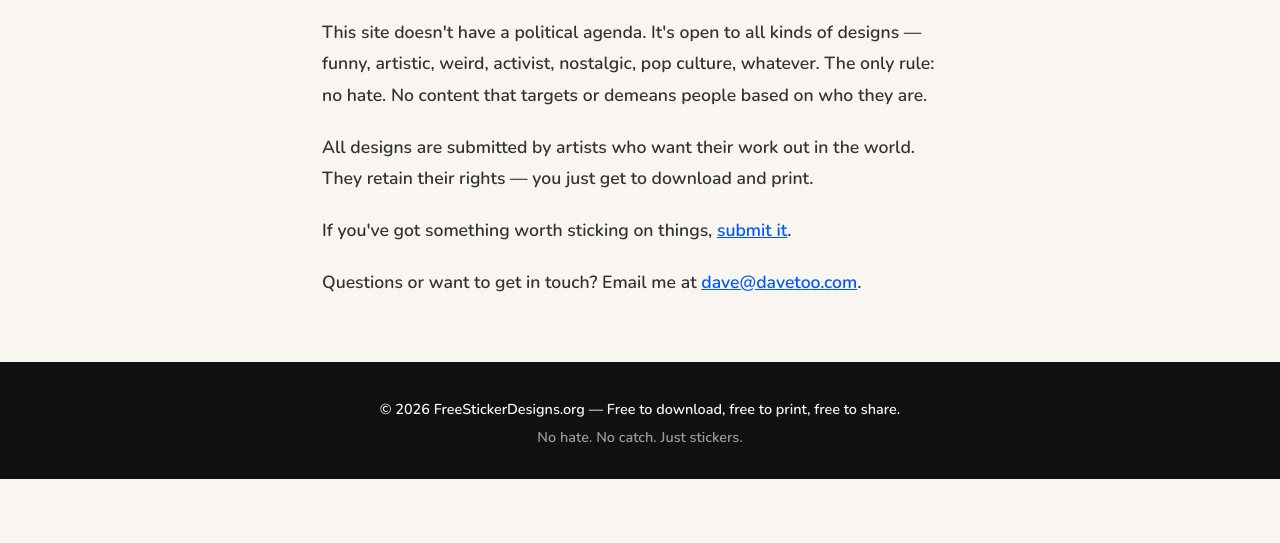
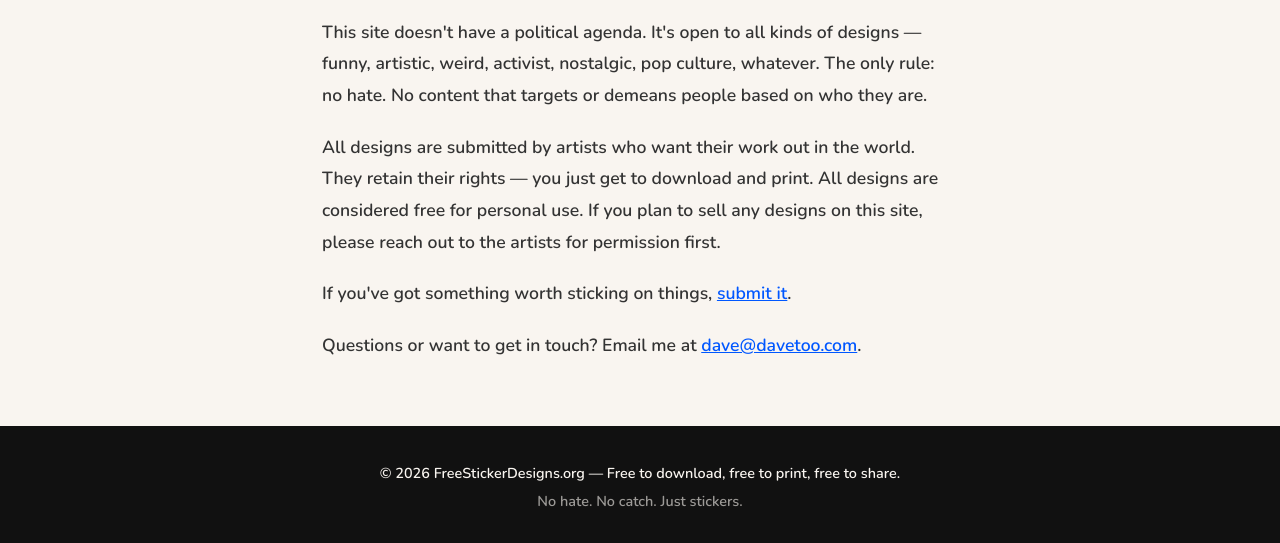
Before and after one commit to DAVeTOO333/freestickerdesigns_org, a website: page about.html in a window 1280 px wide. Shown: the part 284-827 px from the top of the page. Before the commit the page ends 800 px from the top, so only its background shows below. Drawn offline with nearby package versions, Linux system fonts and the light colour scheme.

Commit message:
Clarify design rights and usage for downloads
Added clarification about design usage rights for downloads.

```diff
--- a/about.html
+++ b/about.html
@@ -35,7 +35,7 @@
 
       <p style="margin-bottom: 1.25rem;">
         All designs are submitted by artists who want their work out in the world.
-        They retain their rights — you just get to download and print.
+        They retain their rights — you just get to download and print. All designs are considered free for personal use. If you plan to sell any designs on this site, please reach out to the artists for permission first.
       </p>
 
       <p style="margin-bottom: 1.25rem;">
```
